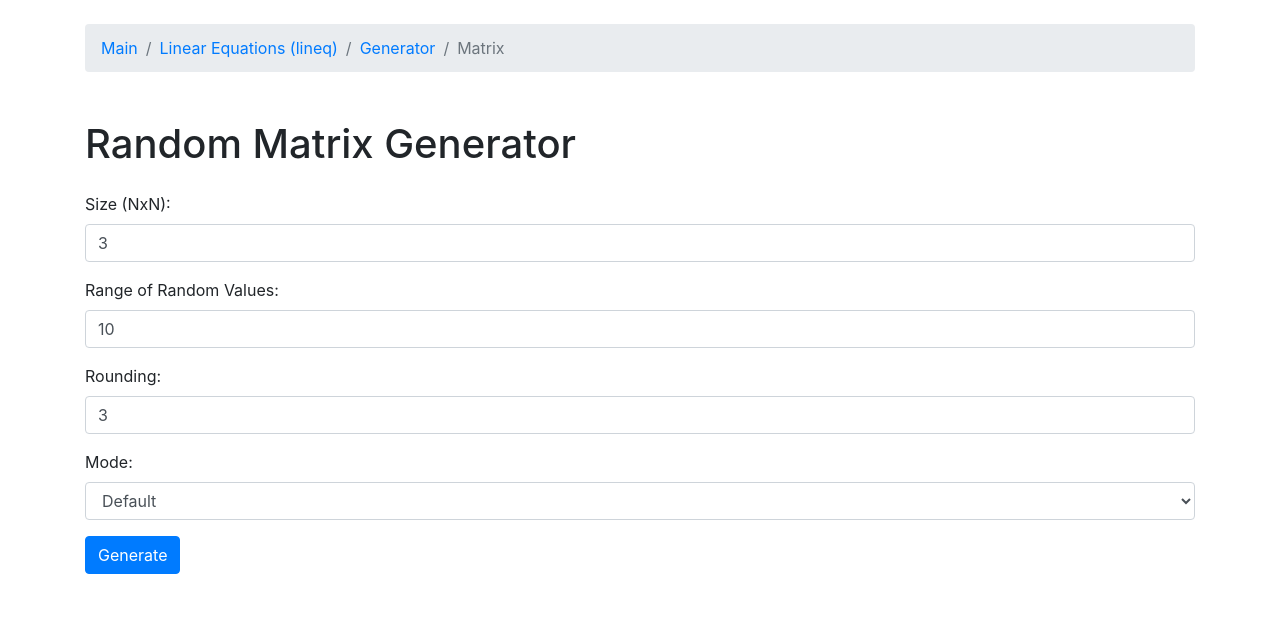
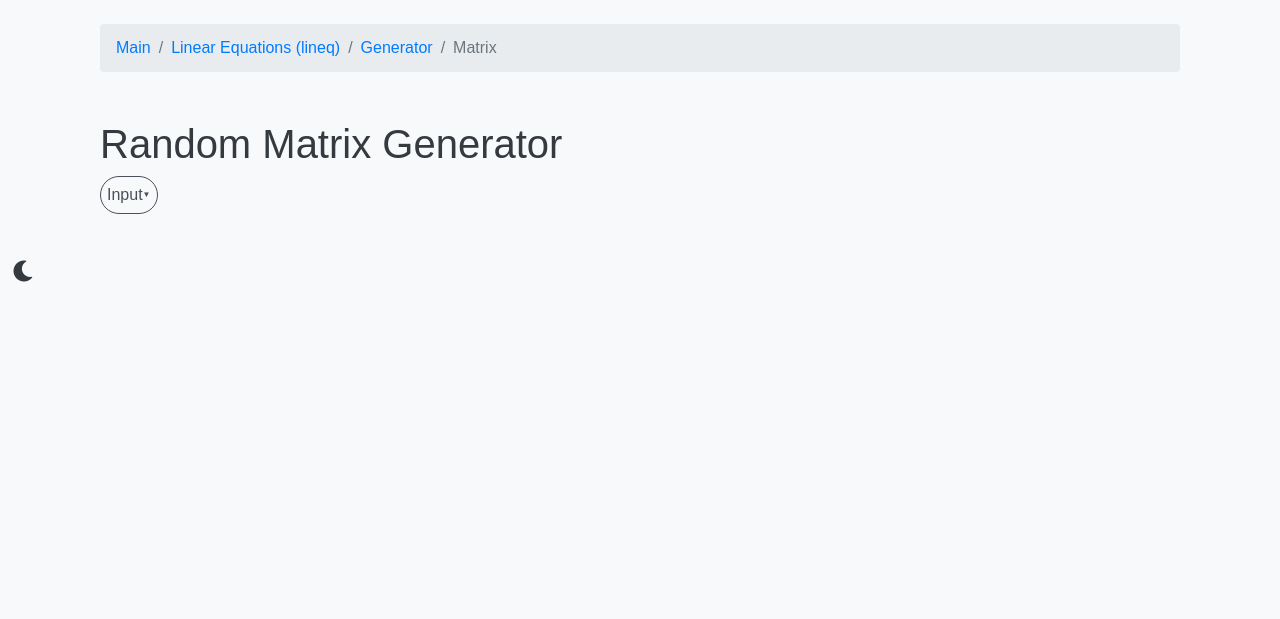
Before and after one commit to VIA-s-acc/Prac_Codes, a Python web app: template optimized/optimized_api/templates/lineq/generator/generator_m.html in a window 1280 px wide. Shown: the top 619 px of the page. Run offline with Jinja, Linux system fonts and the light colour scheme; the template is opened without the code that fills it, so the values that code supplies are empty; some libraries are stand-ins or nearby versions.

Commit message:
✨ feat(Gui update): theme, fields
- Add dark mode.
 - Add new `accordion` fields.
 - Add new `input` fields.
- Add `result copy` button.
 - Add `global_info` and `global_info.GlobalRet` return fields.
 - Add new styles to `statics`.
 - Add new `.js` files to `statics`.

😸

```diff
--- /dev/null
+++ b/optimized/optimized_api/static/css/styles.css
@@ -0,0 +1,247 @@
+/* styles.css */
+
+/* Основные стили */
+body {
+    font-family: Arial, sans-serif;
+    background-color: #f8f9fa;
+    color: #343a40;
+}
+
+
+.accordion {
+    cursor: pointer;
+    padding: 6px;
+    border: none;
+    outline: none;
+    transition: 0.4s;
+    display: flex;
+    justify-content: space-between;
+    align-items: center;
+    font-size: 16px;
+    background-color: #f8f9fa;
+    border: 1px solid #495057;
+    border-color: #495057;
+    color: #495057;
+    border-radius: 30px;
+}
+
+.accordion:hover {
+    background-color: #495057;
+    color: #f8f9fa;
+    border-color: #495057;
+}
+
+/* Стили стрелки */
+.accordion:after {
+    content: '\25BC'; /* Стрелка вниз */
+    font-size: 8px;
+    transition: transform 0.4s;
+}
+
+/* Переворот стрелки при активном состоянии */
+.accordion.active:after {
+    transform: rotate(-180deg); /* Переворот стрелки */
+}
+
+/* Стили раскрывающегося контента с плавным разворачиванием */
+.panel {
+    padding: 0 18px;
+    max-height: 0;  /* Начальная высота - 0 */
+    overflow: hidden;
+    transition: max-height 0.4s ease-out; /* Плавное изменение высоты */
+}
+
+/* Активный контент */
+.panel.show {
+    max-height: 300px; /* Макс. высота (можно изменить) */
+}
+
+.btn.btn-primary.mt-3 {
+    background-color: #f8f9fa;
+    color: #495057;
+    border-color: #495057;
+}
+
+#copy-button {
+    background-color: #f8f9fa;
+    color: #495057;
+    border-color: #495057;
+}
+
+#copy-button:hover {
+    background-color: #495057;
+    color: #f8f9fa;
+    border-color: #f8f9fa;
+}
+
+.btn.btn-primary.theme-toggle-button:hover {
+    background-color: #495057;
+    color: #f8f9fa;
+    border-color: #f8f9fa;
+}
+
+.btn.btn-primary.mt-3:hover {
+    background-color: #495057;
+    color: #f8f9fa;
+    border-color: #f8f9fa;
+}
+
+.btn.btn-info {
+    background-color: #f8f9fa;
+    color: #495057;
+    border-color: #495057;
+    border-radius: 33px;
+}
+
+.btn.btn-info:hover {
+    background-color: #495057;
+    color: #f8f9fa;
+    border-color: #f8f9fa;
+}
+
+
+
+/* Стили для тёмной темы */
+.dark-theme {
+    background-color: #343a40;
+    color: #f8f9fa;
+}
+
+.dark-theme .accordion {
+    cursor: pointer;
+    padding: 6px;
+    border: none;
+    outline: none;
+    transition: 0.4s;
+    display: flex;
+    justify-content: space-between;
+    align-items: center;
+    font-size: 16px;
+    background-color: #495057;
+    border-color: #495057;
+    color: #f8f9fa;
+    border-radius: 30px;
+    border: 1px solid #f8f9fa;
+}
+
+.dark-theme .dropdown #global-info {
+    background-color: #495057;
+    color: #f8f9fa;
+    border-color: #f8f9fa;
+}
+
+.dark-theme .accordion:hover {
+    background-color: #f8f9fa;
+    color: #495057;
+    border-color: #f8f9fa;
+}
+
+.dark-theme .btn.btn-primary.theme-toggle-button:hover {
+    background-color: #f8f9fa;
+    color: #495057;
+    border-color: #495057;
+}
+
+.dark-theme .btn.btn-primary.mt-3 {
+    background-color: #495057;
+    color: #f8f9fa;
+    border-color: #f8f9fa;
+}
+
+.dark-theme #copy-button {
+    background-color: #495057;
+    color: #f8f9fa;
+    border-color: #f8f9fa;
+}
+
+.dark-theme #copy-button:hover {
+    background-color: #f8f9fa;
+    color: #495057;
+    border-color: #495057;
+}
+
+.dark-theme .btn.btn-primary.mt-3:hover {
+    background-color: #f8f9fa;
+    color: #495057;
+    border-color: #495057;
+}
+
+.dark-theme .btn.btn-info {
+    background-color: #495057;
+    color: #f8f9fa;
+    border-color: #f8f9fa;
+}
+
+.dark-theme .btn.btn-info:hover {
+    background-color: #f8f9fa;
+    color: #495057;
+    border-color: #495057;
+}
+
+.dark-theme .breadcrumb-item {
+    color: #f8f9fa;
+}
+
+.dark-theme a {
+    color: #47c001;
+}
+
+.dark-theme .form-control {
+    background-color: #495057;
+    color: #f8f9fa;
+}
+
+.dark-theme .form-control:focus {
+    background-color: #495057; /* Замените на нужный вам цвет */
+    border-color: #f8f9fa; /* Можно изменить или удалить границу при фокусе */
+}
+
+
+.dark-theme .breadcrumb {
+    background-color: #495057;
+    color: #f8f9fa;
+}
+
+.dark-theme .list-group-item {
+    background-color: #495057;
+    color: #f8f9fa;
+}
+
+.dark-theme .list-group-item:hover {
+    background-color: #6c757d;
+}
+
+/* Стили для кнопки переключения темы */
+.theme-toggle-button {
+    cursor: pointer;
+    margin-top: 10px;
+    background: none;
+    border: none;
+    color: inherit;
+    font-size: 24px;
+}
+
+/* Убираем выделение и обводку при нажатии */
+.theme-toggle-button:focus,
+.theme-toggle-button:active {
+    outline: none;
+    box-shadow: none;
+}
+
+/* Основные стили и тёмная тема остаются без изменений */
+#sun-icon {
+    display: none;
+}
+
+#moon-icon {
+    display: inline;
+}
+
+/* Стили для иконок в тёмной теме */
+.dark-theme #sun-icon {
+    display: inline;
+}
+
+.dark-theme #moon-icon {
+    display: none;
+}
--- /dev/null
+++ b/optimized/optimized_api/static/js/base.js
@@ -0,0 +1,64 @@
+// scripts.js
+
+document.addEventListener('DOMContentLoaded', () => {
+    const toggleButton = document.querySelector('.theme-toggle-button');
+    const sunIcon = document.getElementById('sun-icon');
+    const moonIcon = document.getElementById('moon-icon');
+
+    if (!sunIcon || !moonIcon) {
+        console.error('Icons not found in the document');
+        return;
+    }
+
+    // Получаем сохранённое состояние темы из localStorage
+    const currentTheme = localStorage.getItem('theme');
+    if (currentTheme) {
+        document.body.classList.add(currentTheme);
+        updateIcons(currentTheme);
+    }
+
+    // Переключение темы и сохранение в localStorage
+    if (toggleButton) {
+        toggleButton.addEventListener('click', () => {
+            const theme = document.body.classList.contains('dark-theme') ? '' : 'dark-theme';
+            document.body.classList.toggle('dark-theme', theme);
+            localStorage.setItem('theme', theme);
+            updateIcons(theme);
+
+            // Убираем фокус с кнопки
+            toggleButton.blur();
+        });
+    }
+
+    function updateIcons(theme) {
+        if (theme === 'dark-theme') {
+            sunIcon.style.display = 'inline';
+            moonIcon.style.display = 'none';
+        } else {
+            sunIcon.style.display = 'none';
+            moonIcon.style.display = 'inline';
+        }
+    }
+});
+
+
+// Получаем все элементы с классом 'accordion'
+var acc = document.getElementsByClassName("accordion");
+
+// Проходим по каждому элементу
+for (var i = 0; i < acc.length; i++) {
+    acc[i].addEventListener("click", function() {
+        // Переключаем класс 'active' для кнопки аккордеона
+        this.classList.toggle("active");
+
+        // Получаем следующий элемент после кнопки (это панель)
+        var panel = this.nextElementSibling;
+
+        // Переключаем видимость панели
+        if (panel.style.maxHeight) {
+            panel.style.maxHeight = null;
+        } else {
+            panel.style.maxHeight = panel.scrollHeight + "px";
+        }
+    });
+}
--- a/optimized/optimized_api/static/js/generator/generator_m.js
+++ b/optimized/optimized_api/static/js/generator/generator_m.js
@@ -35,6 +35,7 @@ document.getElementById("generator-form").onsubmit = async function(event) {
         document.getElementById("result").innerHTML = tableHTML;
 
         document.getElementById("copy-button").style.display = "block";
+        document.getElementById("res-acc").style.display = "flex";
         document.getElementById("copy-button").onclick = () => copyMatrix(data.result);
 
         // Display global info in dropdown
--- a/optimized/optimized_api/static/js/generator/generator_v.js
+++ b/optimized/optimized_api/static/js/generator/generator_v.js
@@ -30,6 +30,7 @@ document.getElementById("generator-form").onsubmit = async function(event) {
         document.getElementById("result").innerHTML = tableHTML;
 
         document.getElementById("copy-button").style.display = "block";
+        document.getElementById("res-acc").style.display = "flex";
         document.getElementById("copy-button").onclick = () => copyVector(data.result);
 
         // Display global info in dropdown
--- /dev/null
+++ b/optimized/optimized_api/templates/base.html
@@ -0,0 +1,23 @@
+<!DOCTYPE html>
+<html lang="en-ru">
+<head>
+    <meta charset="UTF-8">
+    <meta name="viewport" content="width=device-width, initial-scale=1.0">
+    <link rel="stylesheet" href="https://maxcdn.bootstrapcdn.com/bootstrap/4.0.0/css/bootstrap.min.css">
+    <link rel="stylesheet" href="https://cdnjs.cloudflare.com/ajax/libs/font-awesome/6.0.0-beta3/css/all.min.css">
+    <link rel="stylesheet" href="{{ url_for('static', filename='css/styles.css') }}">
+    <link rel="shortcut icon" href="{{ url_for('static', filename='favicon.ico') }}">
+</head>
+<body>
+    <div class="container">
+        {% block content %}
+        <!-- Content goes here -->
+        {% endblock %}
+    </div>
+    <button class="btn btn-primary theme-toggle-button">
+        <i class="fas fa-sun" id="sun-icon"></i>
+        <i class="fas fa-moon" id="moon-icon"></i>
+    </button>
+    <script src="{{ url_for('static', filename='js/base.js') }}"></script>
+</body>
+</html>
--- a/optimized/optimized_api/templates/lineq/generator/generator_m.html
+++ b/optimized/optimized_api/templates/lineq/generator/generator_m.html
@@ -1,13 +1,14 @@
 <!DOCTYPE html>
-<html lang="en">
-<head>
-    <meta charset="UTF-8">
-    <meta name="viewport" content="width=device-width, initial-scale=1.0">
-    <title>Generator</title>
+<!DOCTYPE html>
+{% extends 'base.html' %}
+
+{% block content %}
+<title>{% block title %}Matrix Generator{% endblock %}</title>
+
+
 <link rel="shortcut icon" href="{{ url_for('static', filename='favicon.ico') }}">
 <link rel="stylesheet" href="{{ url_for('static', filename='css/generator.css') }}">
-    <link rel="stylesheet" href="https://maxcdn.bootstrapcdn.com/bootstrap/4.0.0/css/bootstrap.min.css">
-</head>
+
 <body>
     <div class="container">
         <nav aria-label="breadcrumb">
@@ -19,18 +20,20 @@
             </ol>
         </nav>
         <h1 class="mt-5">Random Matrix Generator</h1>
+        <button class="accordion">Input</button>
+            <div class="panel">
                 <form id="generator-form">
                     <div class="form-group mt-4">
                         <label for="size">Size (NxN):</label>
-                <input type="number" value = "3" class="form-control" id="size" name="size" required>
+                        <input type="number" value = "3" max = "750" min = "1" class="form-control" id="size" name="size" required>
                     </div>
                     <div class="form-group">
                         <label for="rng">Range of Random Values:</label>
-                <input type="number" value = "10" step="0.000000000000000001" class="form-control" id="rng" name="rng" required>
+                        <input type="number" value = "10" min = "1" step="0.000000000001" class="form-control" id="rng" name="rng" required>
                     </div>
                     <div class="form-group">
                         <label for='round'> Rounding: </label>
-                <input type="number"value = "3" class="form-control" id="round" name="round" required>
+                        <input type="number" value = "3" min = "1" class="form-control" id="round" name="round" required>
                     </div>
                     <div class="mt-3">
                         <label for="mode">Mode:</label>
@@ -43,11 +46,15 @@
 
                     <button type="submit" class="btn btn-primary mt-3">Generate</button>
                 </form>
-
+            </div>
+        <br>
+        <button class="accordion" id = "res-acc" style ="display: none;">Output</button>
+            <div class="panel">
                 <div class="mt-5" id="result">
                     <!-- Result will be displayed here -->
                 </div>
                 <button id="copy-button" class = "btn " style="display:none;">📋</button>
+
                 <div class="mt-5" id="error">
                     <!-- Error will be displayed here -->
                 </div>
@@ -62,10 +69,12 @@
                     </div>
                 </div>
             </div>
+    </div>
 
     <script src="https://code.jquery.com/jquery-3.2.1.slim.min.js"></script>
     <script src="https://cdnjs.cloudflare.com/ajax/libs/popper.js/1.11.0/umd/popper.min.js"></script>
     <script src="https://maxcdn.bootstrapcdn.com/bootstrap/4.0.0/js/bootstrap.min.js"></script>
     <script src="{{ url_for('static', filename='js/generator/generator_m.js') }}"></script>
 </body>
-</html>
+
+{% endblock %}
```
Also changed, not shown: optimized/optimized_api/static/config.ini (+1 -1 lines), optimized/optimized_api/templates/index.html (+5 -8 lines), optimized/optimized_api/templates/lineq/generator/generator.html (+31 -10 lines), optimized/optimized_api/templates/lineq/generator/generator_v.html (+20 -12 lines), optimized/optimized_api/templates/lineq/lineq.html (+5 -8 lines), README.MD, optimized/optimized_api/static/instructions/lineq/generator/first_step.png (added), optimized/optimized_api/static/instructions/lineq/generator/sec_step.png (added), optimized/optimized_api/static/instructions/lineq/generator/third_step.png (added). Lines whose indentation alone changed are shown as unchanged.
